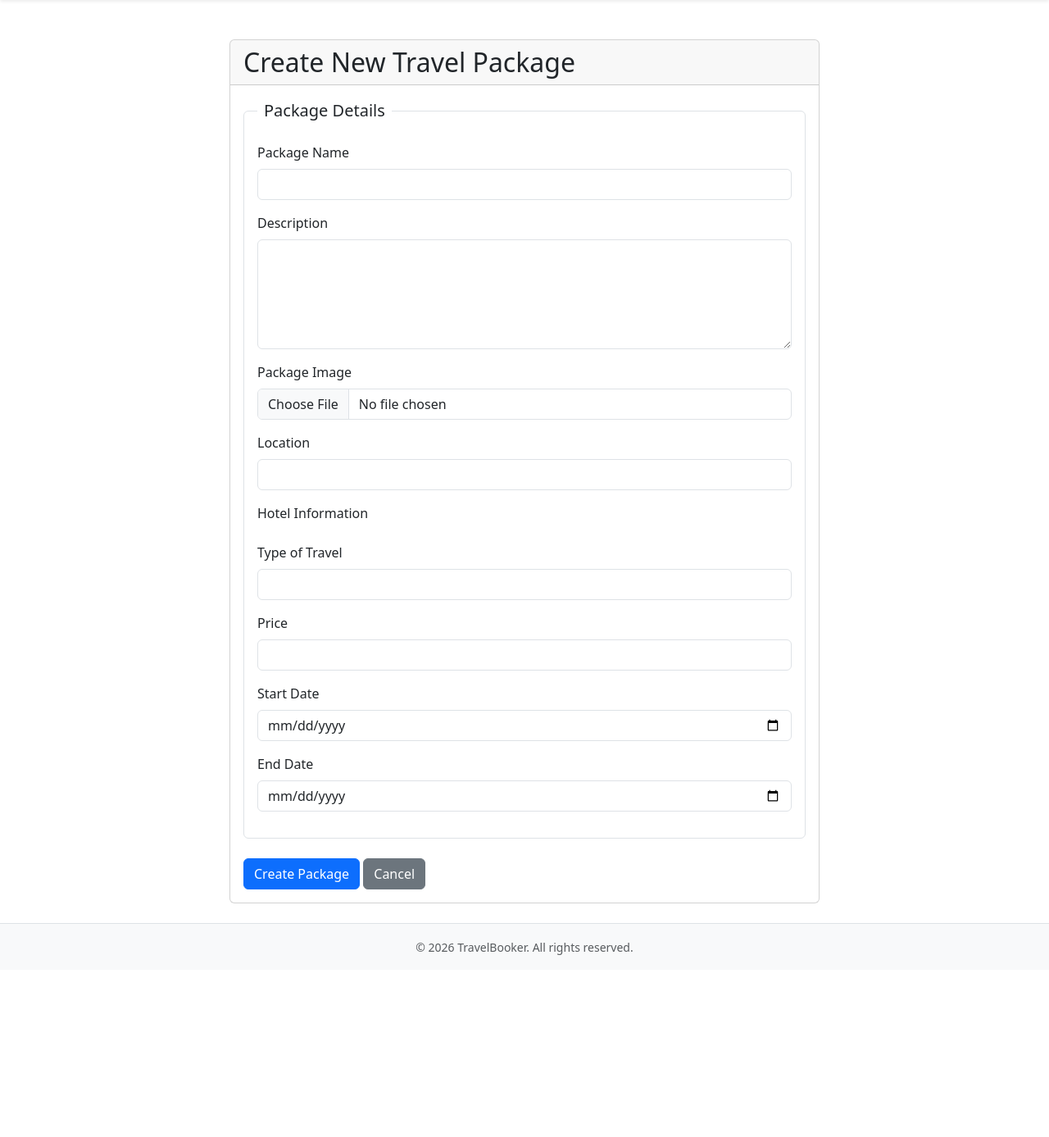
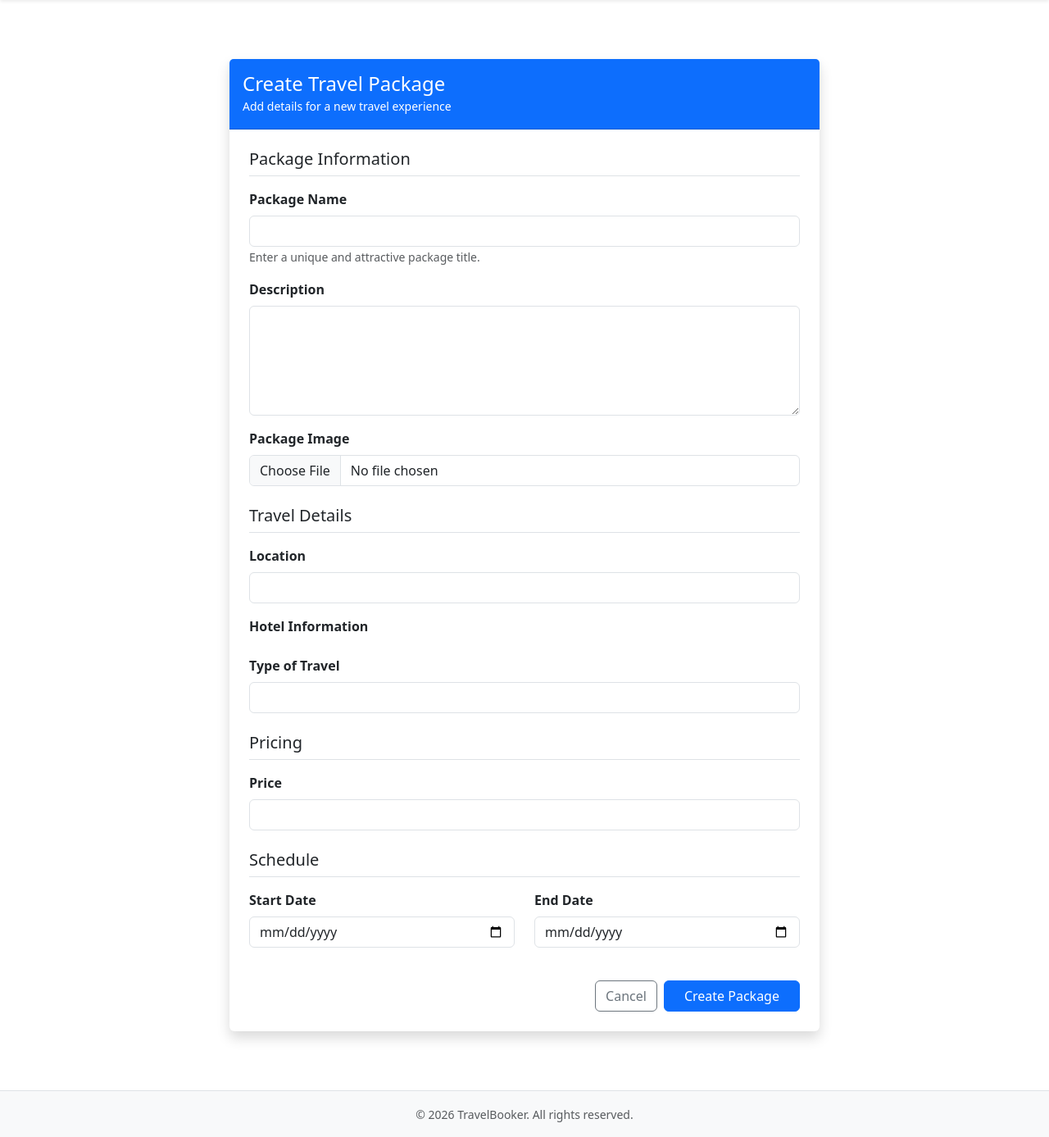
Before and after one commit to salinajyakhwa/FYP, a Django app: template main/templates/main/create_package.html in a window 1280 px wide. Shown: the part 56-1443 px from the top of the page at 82% size. Before the commit the page ends 1221 px from the top, so only its background shows below. Run offline with Django 5.2, Linux system fonts and the light colour scheme; the template is opened without the code that fills it: values that come from a table or form of the project are taken from there, others are empty; parts of the project's set-up code (start-up, migrations or seed data) failed here and were passed over; some libraries are stand-ins or nearby versions.

Commit message:
Frontend of create package changed

```diff
--- a/main/templates/main/create_package.html
+++ b/main/templates/main/create_package.html
@@ -1,66 +1,97 @@
 {% extends "base.html" %}
 
 {% block content %}
-<div class="container mt-4">
+<div class="container py-5">
     <div class="row justify-content-center">
-        <div class="col-md-8">
-            <div class="card">
-                <div class="card-header">
-                    <h2 class="mb-0">Create New Travel Package</h2>
+        <div class="col-lg-8">
+
+            <div class="card shadow border-0">
+
+                <!-- Header -->
+                <div class="card-header bg-primary text-white py-3">
+                    <h4 class="mb-0">Create Travel Package</h4>
+                    <small>Add details for a new travel experience</small>
                 </div>
-                <div class="card-body">
+
+                <div class="card-body p-4">
                     <form method="post" enctype="multipart/form-data">
                         {% csrf_token %}
 
-                        <!-- Package Details -->
-                        <fieldset class="mb-4 p-3 border rounded">
-                            <legend class="float-none w-auto px-2 fs-5">Package Details</legend>
+                        <!-- Package Information -->
+                        <h5 class="mb-3 border-bottom pb-2">Package Information</h5>
+
                         <div class="mb-3">
-                                <label for="{{ form.name.id_for_label }}" class="form-label">Package Name</label>
+                            <label class="form-label fw-semibold">Package Name</label>
                             {{ form.name }}
+                            <small class="text-muted">Enter a unique and attractive package title.</small>
                         </div>
+
                         <div class="mb-3">
-                                <label for="{{ form.description.id_for_label }}" class="form-label">Description</label>
+                            <label class="form-label fw-semibold">Description</label>
                             {{ form.description }}
                         </div>
+
                         <div class="mb-3">
-                                <label for="{{ form.image.id_for_label }}" class="form-label">Package Image</label>
+                            <label class="form-label fw-semibold">Package Image</label>
                             {{ form.image }}
                         </div>
+
+                        <!-- Location & Travel -->
+                        <h5 class="mt-4 mb-3 border-bottom pb-2">Travel Details</h5>
+
                         <div class="mb-3">
-                                <label for="{{ form.location.id_for_label }}" class="form-label">Location</label>
+                            <label class="form-label fw-semibold">Location</label>
                             {{ form.location }}
                         </div>
+
                         <div class="mb-3">
-                                <label for="{{ form.hotel_info.id_for_label }}" class="form-label">Hotel Information</label>
+                            <label class="form-label fw-semibold">Hotel Information</label>
                             {{ form.hotel_info }}
                         </div>
+
                         <div class="mb-3">
-                                <label for="{{ form.travel_type.id_for_label }}" class="form-label">Type of Travel</label>
+                            <label class="form-label fw-semibold">Type of Travel</label>
                             {{ form.travel_type }}
                         </div>
+
+                        <!-- Pricing -->
+                        <h5 class="mt-4 mb-3 border-bottom pb-2">Pricing</h5>
+
                         <div class="mb-3">
-                                <label for="{{ form.price.id_for_label }}" class="form-label">Price</label>
+                            <label class="form-label fw-semibold">Price</label>
                             {{ form.price }}
                         </div>
-                            <div class="mb-3">
-                                <label for="{{ form.start_date.id_for_label }}" class="form-label">Start Date</label>
+
+                        <!-- Schedule -->
+                        <h5 class="mt-4 mb-3 border-bottom pb-2">Schedule</h5>
+
+                        <div class="row">
+                            <div class="col-md-6 mb-3">
+                                <label class="form-label fw-semibold">Start Date</label>
                                 {{ form.start_date }}
                             </div>
-                            <div class="mb-3">
-                                <label for="{{ form.end_date.id_for_label }}" class="form-label">End Date</label>
+
+                            <div class="col-md-6 mb-3">
+                                <label class="form-label fw-semibold">End Date</label>
                                 {{ form.end_date }}
                             </div>
-                        </fieldset>
+                        </div>
 
-                        <!-- Itinerary Formset (if you want to add it here later) -->
-                        <!-- Images Formset (if you want to add it here later) -->
+                        <!-- Buttons -->
+                        <div class="d-flex justify-content-end gap-2 mt-4">
+                            <a href="{% url 'vendor_dashboard' %}" class="btn btn-outline-secondary">
+                                Cancel
+                            </a>
+                            <button type="submit" class="btn btn-primary px-4">
+                                Create Package
+                            </button>
+                        </div>
 
-                        <button type="submit" class="btn btn-primary">Create Package</button>
-                        <a href="{% url 'vendor_dashboard' %}" class="btn btn-secondary">Cancel</a>
                     </form>
                 </div>
+
             </div>
+
         </div>
     </div>
 </div>
```
Lines whose indentation alone changed are shown as unchanged.
